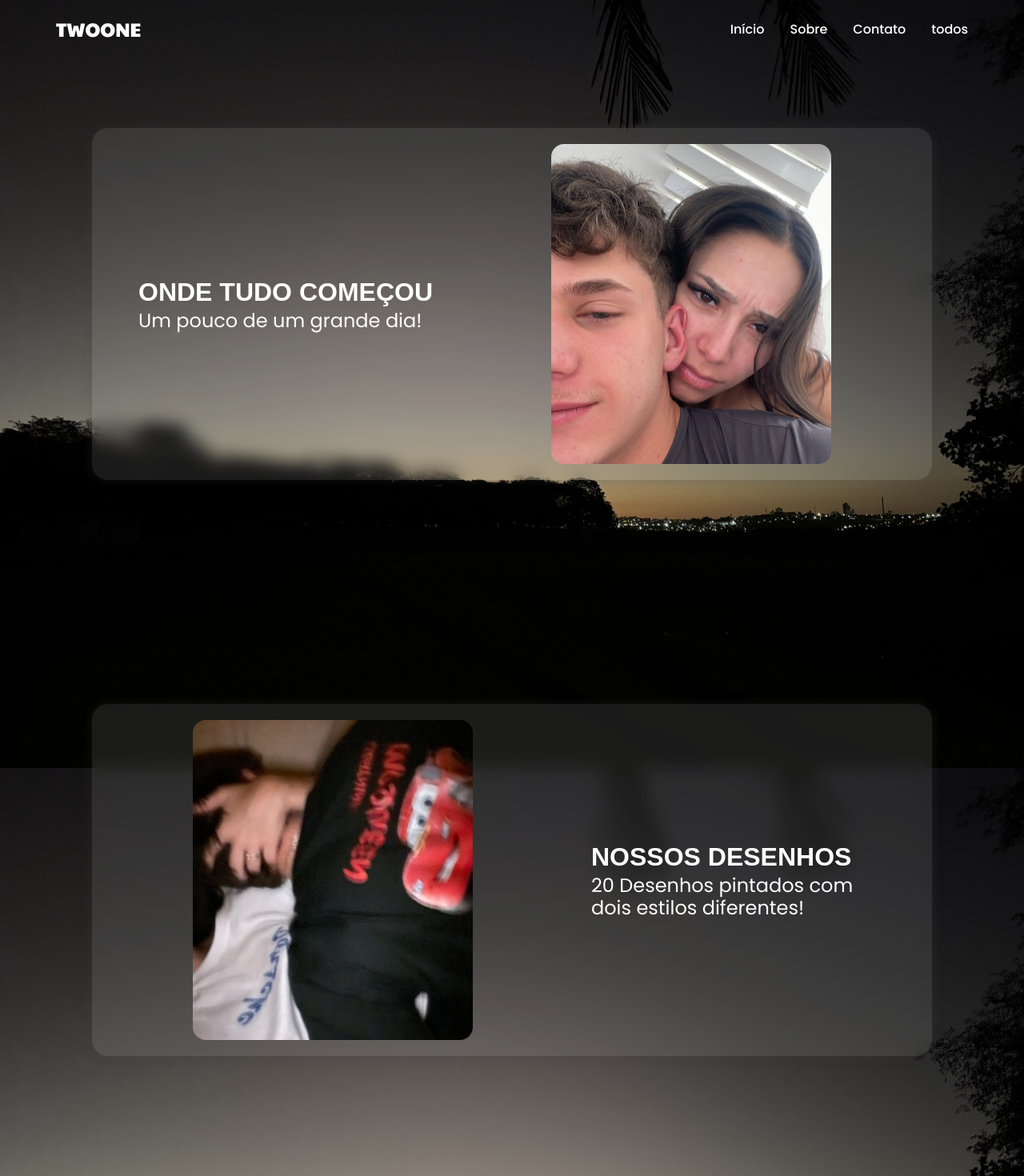
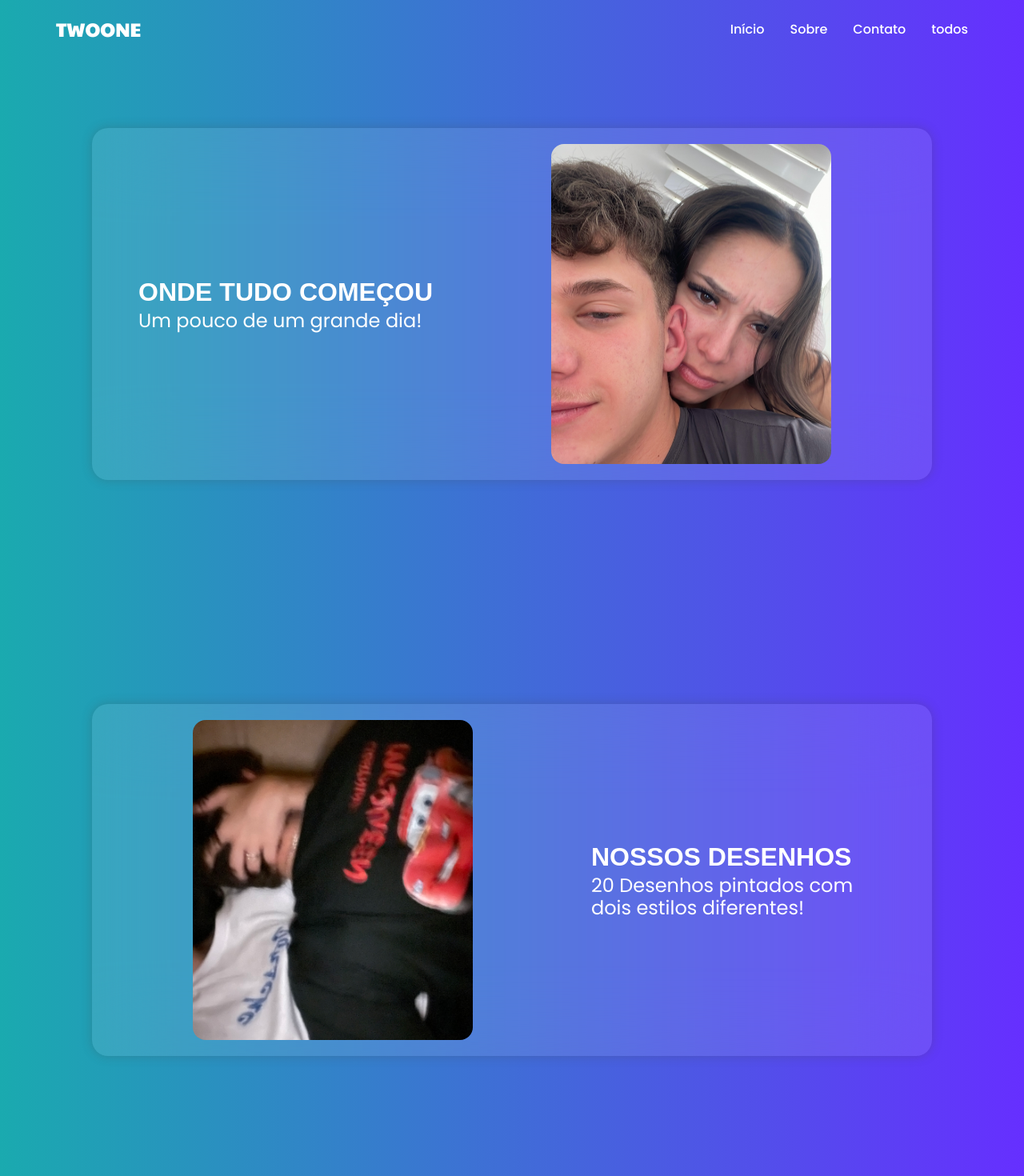
Before and after one commit to Cezarrull/sitetwoone, a React (Vite) app: page / in a window 1280 px wide. Shown: the top 1470 px of the page at 80% size. Built offline with nearby package versions, Linux system fonts and the light colour scheme.

Commit message:
:rotating_light::rewind: back old background

```diff
--- a/src/Pages/Home/Home.css
+++ b/src/Pages/Home/Home.css
@@ -1,9 +1,6 @@
 .homeBody {
-    background-attachment: fixed;
-    background-image: url(../../Assets/bgMobile.jpg);
+    background: linear-gradient(to left, var(--purple), var(--green));
     padding: 20vh 20px 20vh 20px;
-    background-size: cover;
-    background-position: center;
 }
 
 .buttonHref:hover {
@@ -14,7 +11,7 @@
 .container {
     padding: 20px 18px;
     background: var(--bgMain);
-    backdrop-filter: blur(10px);
+    backdrop-filter: blur(50px);
     border-radius: 20px;
     margin-bottom: 35vh;
     box-shadow: 0 0 13px var(--shadow);
@@ -24,7 +21,7 @@
 .containerTwo {
     padding: 20px 18px;
     background: var(--bgMain);
-    backdrop-filter: blur(10px);
+    backdrop-filter: blur(50px);
     border-radius: 20px;
     margin-bottom: 35vh;
     box-shadow: 0 0 13px var(--shadow);
@@ -80,10 +77,6 @@
 }
 
 @media screen and (min-width: 768px) {
-    .homeBody {
-        background-image: url(../../Assets/bg.jpg);
-    }
-
     .container,
     .containerTwo {
         display: flex;
--- a/src/global.css
+++ b/src/global.css
@@ -9,7 +9,7 @@
     --green: #1aaaaf;
 
     --bgOne: #662fff96;
-    --bgHeader: rgba(126, 125, 125, 0.65);
+    --bgHeader: rgba(68, 0, 255, 0.65);
     --bgMain: rgba(255, 255, 255, .1);
     --bgPhoto: rgba(0, 0, 0, 0.9);
 
```
Also changed, not shown: src/Assets/bg.jpg (deleted), src/Assets/bgMobile.jpg (deleted).
